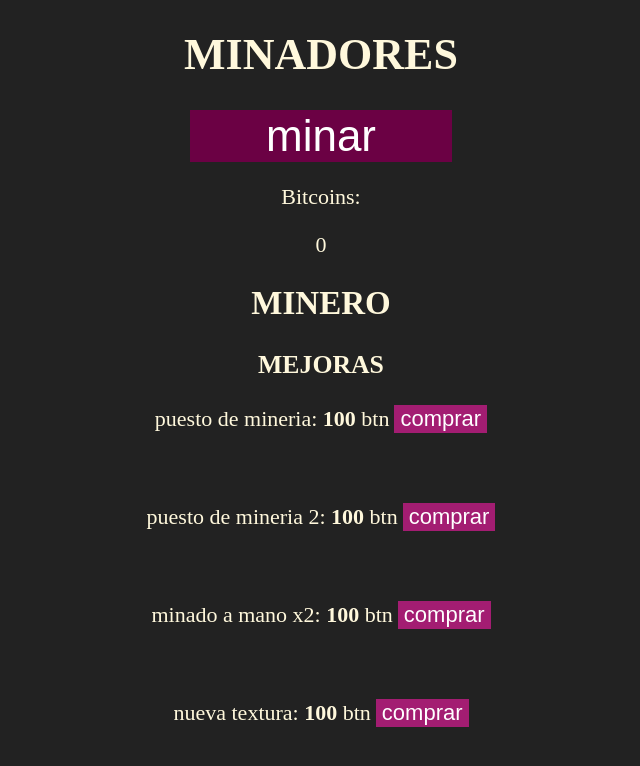
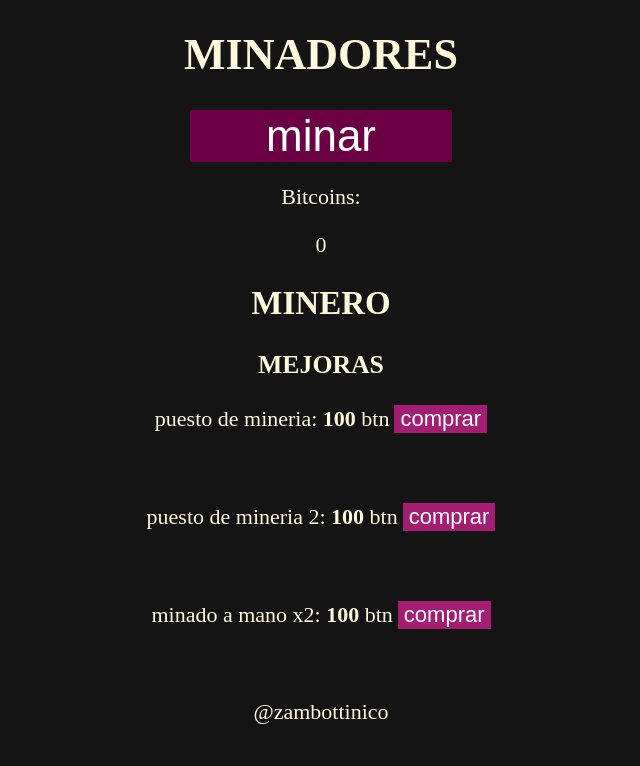
Before and after one commit to Zambottinico/minador, a plain HTML site: page codigos.html in a window 1280 px wide. Shown: the whole page, without its empty margins (319-959 px from the left). Drawn offline with Linux system fonts and the light colour scheme.

Commit message:
se agrego el footer con creditos al autor

```diff
--- a/codigos.css
+++ b/codigos.css
@@ -1,41 +1,37 @@
-body{
-    background-color: rgb(34, 34, 34);
+body {
+  background-color: rgb(20, 20, 20);
   color: cornsilk;
   text-align: center;
   font-size: 22px;
 }
 
-#button{
+#button {
   color: white;
   background-color: rgb(107, 1, 68);
   border-style: none;
   font-size: 2em;
   text-align: center;
-    padding-left : 6%;
+  padding-left: 6%;
   padding-right: 6%;
 }
 
-#button:hover{
+#button:hover {
   background-color: rgb(163, 29, 114);
   cursor: pointer;
-
 }
 
-#button:active{
-
+#button:active {
   background-color: rgb(224, 75, 169);
 }
 
-
-.comprar{
+.comprar {
   border-style: none;
-    background: rgb(163, 29, 114);;
+  background: rgb(163, 29, 114);
   color: white;
   margin-left: 5px;
   font-size: 1em;
-
 }
-.comprar:hover{
-    background:rgb(224, 75, 169) ;
-
+.comprar:hover {
+  background: rgb(224, 75, 169);
+  cursor: pointer;
 }
--- a/codigos.html
+++ b/codigos.html
@@ -7,7 +7,7 @@
     <title>minador de Bitcoins</title>
     <link rel="stylesheet" href="codigos.css">
 </head>
-<body>
+<body id="body">
     <div class="">
         <h1>MINADORES</h1>
         <div>
@@ -29,9 +29,11 @@
             <br>
             <p>minado a mano x2: <b id="precio3">100</b> btn<input type="button" value="comprar" class="comprar" id="minero3">  </p>
             <br>
-            <p>nueva textura: <b id="precio3">100</b> btn<input type="button" value="comprar" class="comprar" id="minero3">  </p>
+
     </div>
-
+    <footer>
+        <p>@zambottinico</p>
+    </footer>
 
 
 
--- a/codigos.js
+++ b/codigos.js
@@ -1,4 +1,6 @@
 const minar = document.getElementById("button");
+
+
 mostrar = () => {
   document.getElementById("btn").innerHTML = btn;
   document.getElementById("info-minero").innerHTML =
```
Lines whose indentation alone changed are shown as unchanged.
